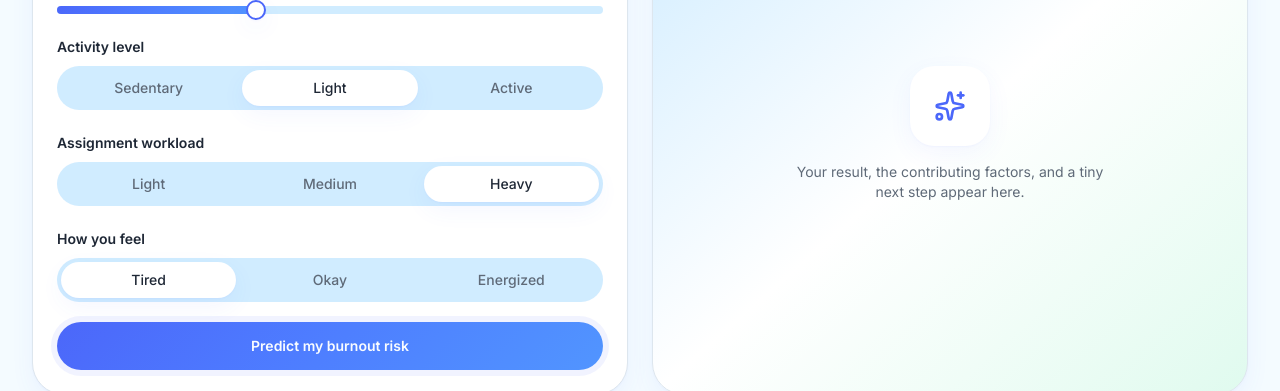
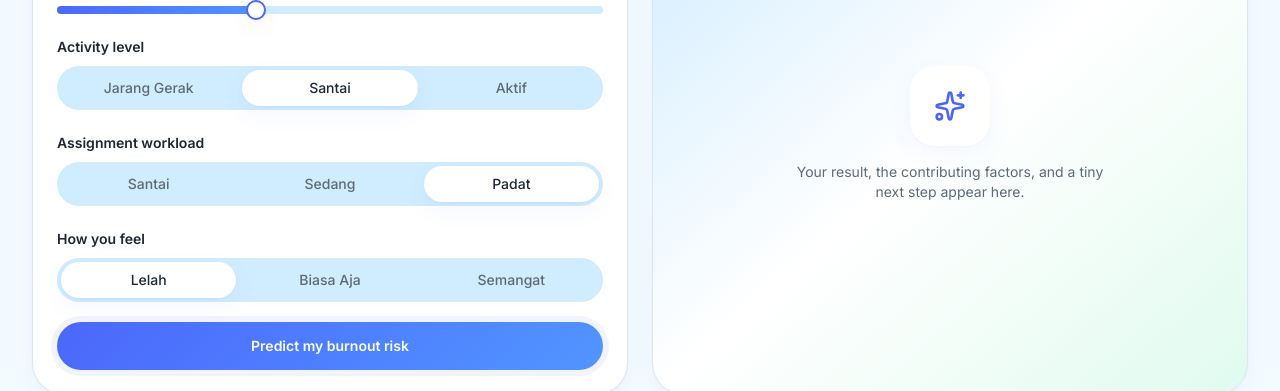
Before and after one commit to dafwann/burnoutguard, a Next.js app: page /dashboard in a window 1280 px wide. Shown: the part 2054-2445 px from the top of the page. Built offline with nearby package versions, Linux system fonts and the light colour scheme.

Commit message:
menambahkan kamus translasi untuk tombol pilihan opsi

```diff
--- a/src/app/dashboard/page.tsx
+++ b/src/app/dashboard/page.tsx
@@ -208,6 +208,16 @@ function Segmented({
   onChange: (v: string) => void;
   options: string[];
 }) {
+  const displayLabels: Record<string, string> = {
+    Sedentary: "Jarang Gerak",
+    Light: "Santai",
+    Active: "Aktif",
+    Medium: "Sedang",
+    Heavy: "Padat",
+    Tired: "Lelah",
+    Okay: "Biasa Aja",
+    Energized: "Semangat"
+  };
   return (
     <div>
       <label className="text-sm font-semibold">{label}</label>
@@ -220,7 +230,7 @@ function Segmented({
               value === o ? "bg-surface shadow-soft text-foreground" : "text-muted-foreground"
             }`}
           >
-            {o}
+            {displayLabels[o] || o}
           </button>
         ))}
       </div>
```
